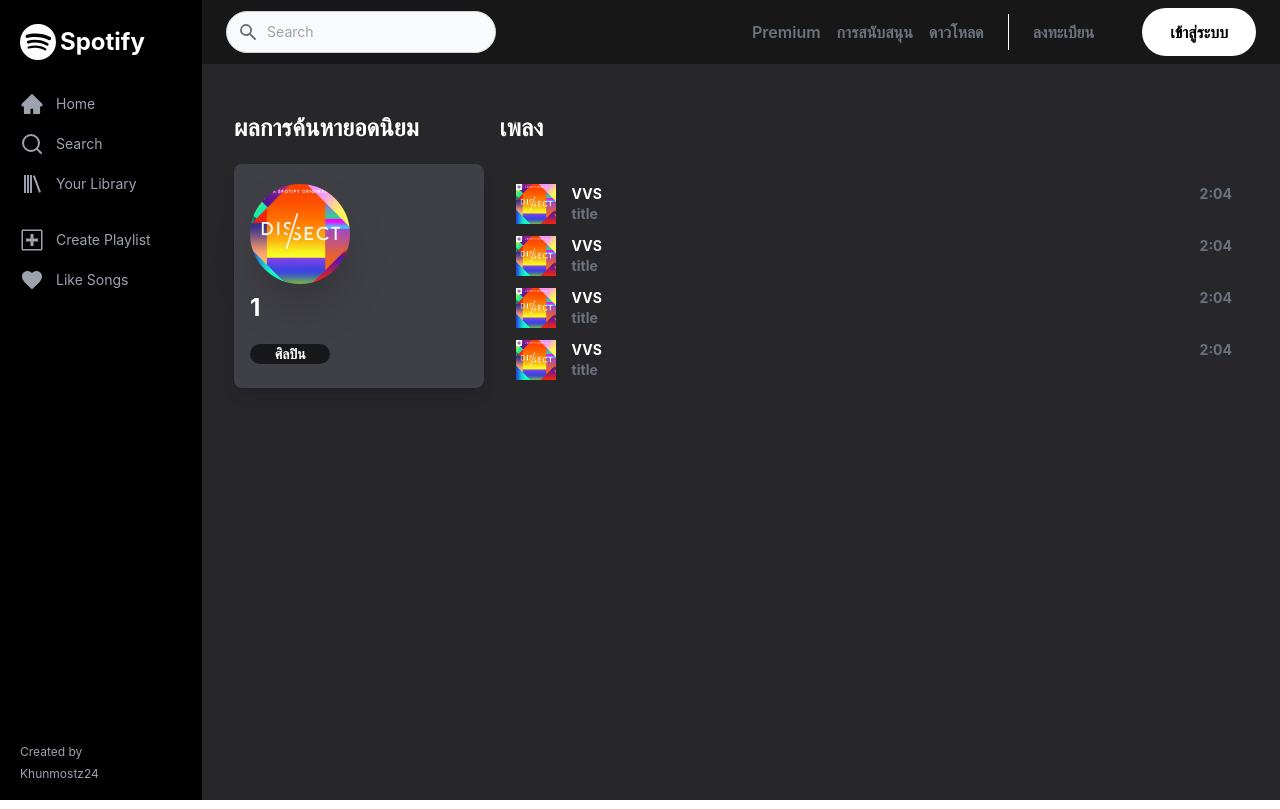
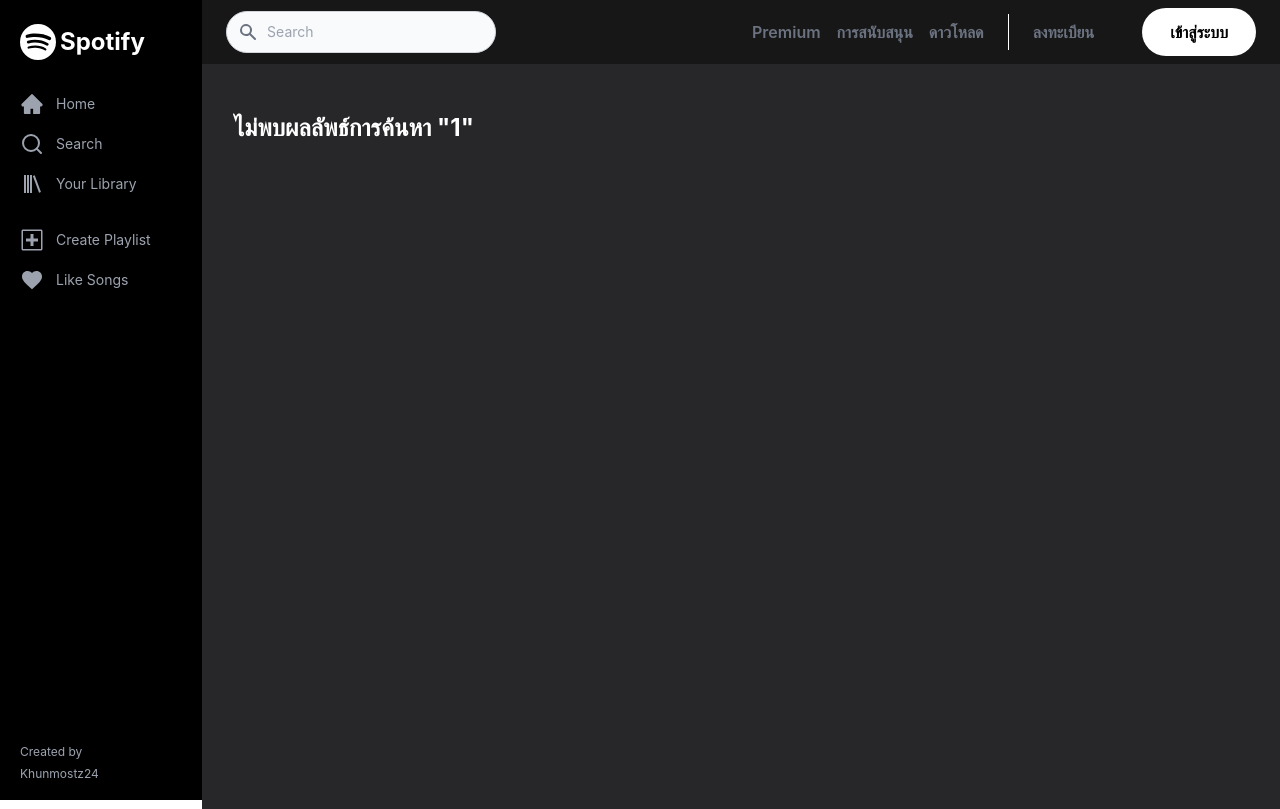
Before and after one commit to khunmostz/mini-spotify, a Next.js app: page /search/1 in a window 1280 px wide. Built offline with nearby package versions, Linux system fonts and the light colour scheme.

Commit message:
search success ?

```diff
--- /dev/null
+++ b/components/Loading.tsx
@@ -0,0 +1,6 @@
+export default function Loading() {
+    // You can add any UI inside Loading, including a Skeleton.
+    return <div>
+        Loading....
+    </div>
+  }
--- a/components/Navbar.tsx
+++ /dev/null
@@ -1,18 +0,0 @@
-import React from "react";
-import Leftside from "./Leftside";
-import Topside from "./Topside";
-
-
-interface Props {}
-export default function Navbar() : any {
-  return (
-    <React.Fragment>
-      <div className="">
-      <Leftside />
-
-      <Topside />
-      </div>
-
-    </React.Fragment>
-  );
-}
--- /dev/null
+++ b/components/NotFoundSearch.tsx
@@ -0,0 +1,27 @@
+import { useRouter } from 'next/router'
+import PodcastBg from "../public/static/image/podcast-bg.jpg";
+import React, { useContext } from 'react'
+import Image from 'next/image';
+import { SpotifyProps } from 'model/Typings';
+import { SpotifyContext } from 'pages/_app';
+
+
+function NotFoundSearch() {
+    const router = useRouter();
+    const { slug } = router.query;
+
+
+
+    return (
+        <React.Fragment>
+            <div className='px-8 pt-12 xl:h-[93.1vh] lg:h-[92.5vh] md:h-[92.8vh] sm:h-[92.5vh] overflow-y-auto scrollbar-hide flex flex-row justify-start text-white font-bold text-2xl shadow-lg'>
+                <div>ไม่พบผลลัพธ์การค้นหา "{slug}" </div>
+            </div>
+        </React.Fragment>
+    )
+}
+
+
+
+
+export default NotFoundSearch;
--- a/components/SearchPage.tsx
+++ b/components/SearchPage.tsx
@@ -1,15 +1,21 @@
 import { useRouter } from 'next/router'
 import PodcastBg from "../public/static/image/podcast-bg.jpg";
-import React from 'react'
+import React, { useContext } from 'react'
 import Image from 'next/image';
+import { SpotifyProps } from 'model/Typings';
+import { SpotifyContext } from 'pages/_app';
+
 
 function SearchPage() {
     const router = useRouter();
     const { slug } = router.query;
+
+
+
     return (
         <React.Fragment>
-            <div className='px-8 pt-12 h-screen overflow-y-auto scrollbar-hide flex flex-row justify-start text-white font-bold text-2xl shadow-lg'>
-                <div className='w-1/3 mr-4'>
+            <div className='px-8 pt-12 xl:h-[93.1vh] lg:h-[92.5vh] md:h-[92.8vh] sm:h-[92.5vh] overflow-y-auto scrollbar-hide flex flex-row justify-start text-white font-bold text-2xl shadow-lg'>
+                <div className='w-1/3 mr-4 whitespace-nowrap'>
                     <h1>ผลการค้นหายอดนิยม</h1>
                     <div className='w-full h-56 mt-5 bg-zinc-700 rounded-lg shadow-lg'>
                         <div className='px-4 pt-5'>
@@ -20,46 +26,13 @@
                     </div>
                 </div>
                 <div className='w-full'>
-                    <h1>เพลง</h1>
+                    <h1 className='text-start ml-4'>เพลง</h1>
                     <div className='w-full h-56 mt-5'>
                         <div className='px-4 py-5'>
-                            <div className='flex flex-row mb-3'>
-                                <Image src={PodcastBg} alt='' className='' width={40} height={40} />
-                                <div className='ml-4 flex flex-row justify-between w-full'>
-                                    <div className='s'>
-                                        <p className='text-sm'>VVS</p>
-                                        <p className='text-sm text-gray-500'>title</p>
-                                    </div>
-                                    <div className='text-sm text-gray-500'>
-                                        2:04
-                                    </div>
-                                </div>
-                            </div>
-                            <div className='flex flex-row mb-3'>
-                                <Image src={PodcastBg} alt='' className='' width={40} height={40} />
-                                <div className='ml-4 flex flex-row justify-between w-full'>
-                                    <div className='s'>
-                                        <p className='text-sm'>VVS</p>
-                                        <p className='text-sm text-gray-500'>title</p>
-                                    </div>
-                                    <div className='text-sm text-gray-500'>
-                                        2:04
-                                    </div>
-                                </div>
-                            </div>
-                            <div className='flex flex-row mb-3'>
-                                <Image src={PodcastBg} alt='' className='' width={40} height={40} />
-                                <div className='ml-4 flex flex-row justify-between w-full'>
-                                    <div className='s'>
-                                        <p className='text-sm'>VVS</p>
-                                        <p className='text-sm text-gray-500'>title</p>
-                                    </div>
-                                    <div className='text-sm text-gray-500'>
-                                        2:04
-                                    </div>
-                                </div>
-                            </div>
-                            <div className='flex flex-row mb-3'>
+
+
+
+                        <div className='flex flex-row mb-3'>
                                 <Image src={PodcastBg} alt='' className='' width={40} height={40} />
                                 <div className='ml-4 flex flex-row justify-between w-full'>
                                     <div className='s'>
@@ -80,4 +53,7 @@
     )
 }
 
+
+
+
 export default SearchPage
--- a/pages/_app.tsx
+++ b/pages/_app.tsx
@@ -15,7 +15,7 @@
   const initailValue: SpotifyProps[] = [
     {
       id: 1,
-      title: 'The Ghost Radio',
+      title: 'TheGhostRadio',
       little: 'The Ghost Radio',
       categories: 'พอดแคสต์',
       image: 'https://pbs.twimg.com/profile_images/1287674700861075456/Vui6MxQ5_400x400.jpg',
--- a/pages/category/[slug].tsx
+++ b/pages/category/[slug].tsx
@@ -1,27 +1,28 @@
 import CategoriesPage from "@/components/CategoriesPage";
 import Leftside from "@/components/Leftside";
 import Topside from "@/components/Topside";
+import { SpotifyProps } from "model/Typings";
 import { SpotifyContext } from "pages/_app";
 import React, { useContext, useEffect } from "react";
 
 function Index() {
-  const spotifyContext = useContext(SpotifyContext);
+  const spotify: SpotifyProps[] = useContext(SpotifyContext);
 
   useEffect(() => {
 
   }, []);
 
   return (
-    <div className="max-w-full max-h-screen overflow-hidden flex flex-row">
-      <div className="w-60 h-screen bg-black">
+    <div className="max-w-full  flex flex-row ">
+      <div className="w-60 h-screen bg-black overflow-hidden">
         <Leftside />
       </div>
       <div className="w-full">
         <div className="h-16 bg-neutral-900 overflow-hidden">
           <Topside />
         </div>
-        <div className="w-full">
-          <div className="h-screen bg-zinc-800 overflow-auto">
+        <div className="w-full  ">
+          <div className="max-h-full bg-zinc-800 overflow-hidden">
             <CategoriesPage />
           </div>
         </div>
--- a/pages/index.tsx
+++ b/pages/index.tsx
@@ -3,7 +3,6 @@
 import React from "react";
 import Leftside from "../components/Leftside";
 import Main from "../components/Main";
-import Navbar from "../components/Navbar";
 import Topside from "../components/Topside";
 // import Custom404 from "./category/404";
 type Props = {};
@@ -18,7 +17,7 @@
       <div className="w-60 h-screen bg-black">
         <Leftside />
       </div>
-      <div className="w-full">
+      <div className="w-full ">
         <div className="h-16 bg-neutral-900 overflow-hidden">
           <Topside />
         </div>
--- a/pages/playlist/[slug].tsx
+++ b/pages/playlist/[slug].tsx
@@ -9,7 +9,7 @@
   const { slug } = router.query;
 
   return (
-    <div className="max-w-full   flex flex-row ">
+    <div className="max-w-full  flex flex-row ">
       <div className="w-60 h-screen bg-black overflow-hidden">
         <Leftside />
       </div>
--- a/pages/search/[slug].tsx
+++ b/pages/search/[slug].tsx
@@ -2,29 +2,64 @@
 import OnCard from '@/components/OnCard';
 import SearchPage from '@/components/SearchPage';
 import Topside from '@/components/Topside';
+import { SpotifyProps } from 'model/Typings';
 import { useRouter } from 'next/router';
-import React from 'react'
+import { SpotifyContext } from 'pages/_app';
+import React, { useContext } from 'react'
+import Image from 'next/image';
+import PodcastBg from "../../public/static/image/podcast-bg.jpg"
+import NotFoundSearch from '@/components/notFoundSearch';
+
 
 function SeacrhTerm() {
     const router = useRouter();
     const { slug } = router.query;
 
+    const foundSearch =  <SearchPage />;
+    const notFound = <NotFoundSearch />;
+    var result;
+
+
+    const spotify: SpotifyProps[] = useContext(SpotifyContext);
+
+    React.useEffect(() => {
+
+      spotify.map((value)=>{
+        if (value.title.includes(`${slug}`) != true){
+          result = notFound;
+        }else{
+          result = foundSearch;
+        }
+        return result;
+      })
+
+    }, [])
+
   return (
-    <div className="max-w-full max-h-screen overflow-hidden flex flex-row">
-    <div className="w-60 h-screen bg-black">
-      <Leftside />
-    </div>
-    <div className="w-full">
-      <div className="h-16 bg-neutral-900 overflow-hidden">
-        <Topside />
+    <div className="max-w-full  flex flex-row ">
+      <div className="w-60 h-screen bg-black overflow-hidden">
+        <Leftside />
       </div>
       <div className="w-full">
-        <div className="h-screen bg-zinc-800 overflow-auto">
-         <SearchPage />
+        <div className="h-16 bg-neutral-900 overflow-hidden">
+          <Topside />
+        </div>
+        <div className="w-full  ">
+          <div className="max-h-full bg-zinc-800 overflow-hidden">
+          {
+            spotify.map((value)=>{
+              if (value.title.includes(`${slug}`) != true){
+                result = notFound;
+              }else{
+                result = foundSearch;
+              }
+              return result;
+            })
+          }
+          </div>
         </div>
       </div>
     </div>
-  </div>
   )
 }
 
```
